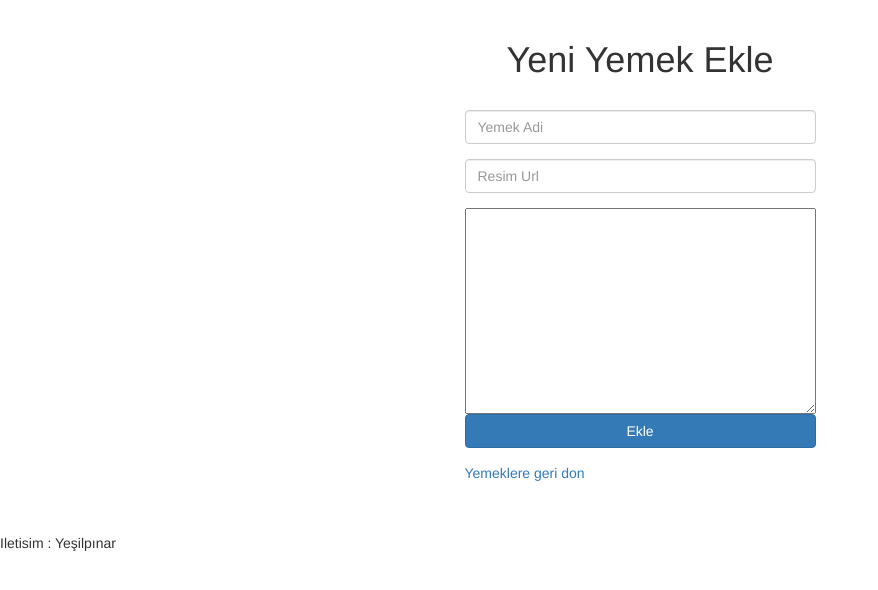
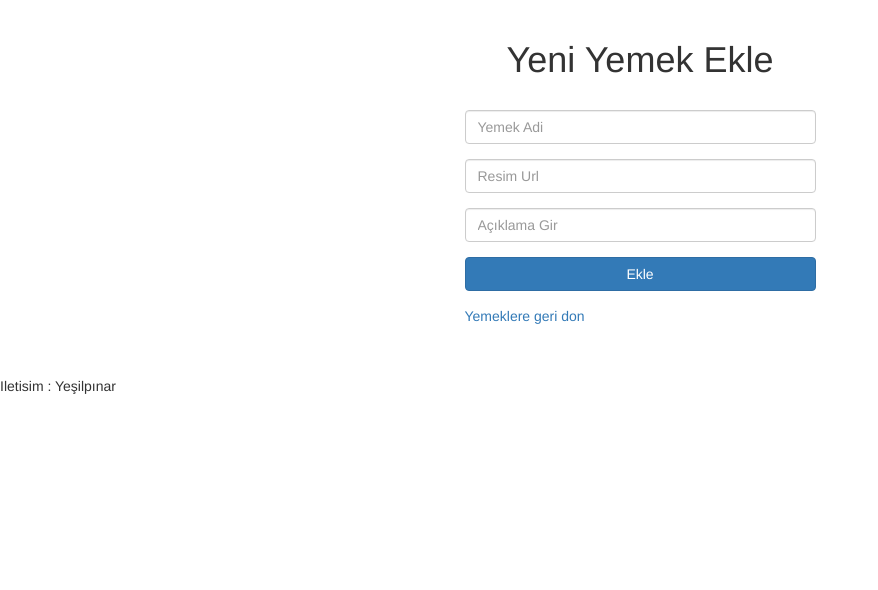
Before and after one commit to emrereyiz/Yemek-Projesi---NodeJS, a Node server app: page /yemekler/yeni in a window 1280 px wide. Shown: the part 52-642 px from the top of the page, without its empty margins (0-878 px from the left). Run offline with Node 20, Linux system fonts and the light colour scheme; some libraries are stand-ins or nearby versions.

Commit message:
input update
input update

```diff
--- a/views/yeni.ejs
+++ b/views/yeni.ejs
@@ -12,9 +12,7 @@
 					<input class="form-control" type="text" name="resim" placeholder="Resim Url">
 				</div>
 				<div class="form-group">
-					<textarea name="aciklama" id="" cols="30" rows="10" class="col-md-12">
-
-					</textarea>
+					<input class="form-control" type="text" name="aciklama" placeholder="Açıklama Gir">
 				</div>
 				<div class="form-group">
 					<button class="btn btn-large btn-primary btn-block">Ekle</button>
```
